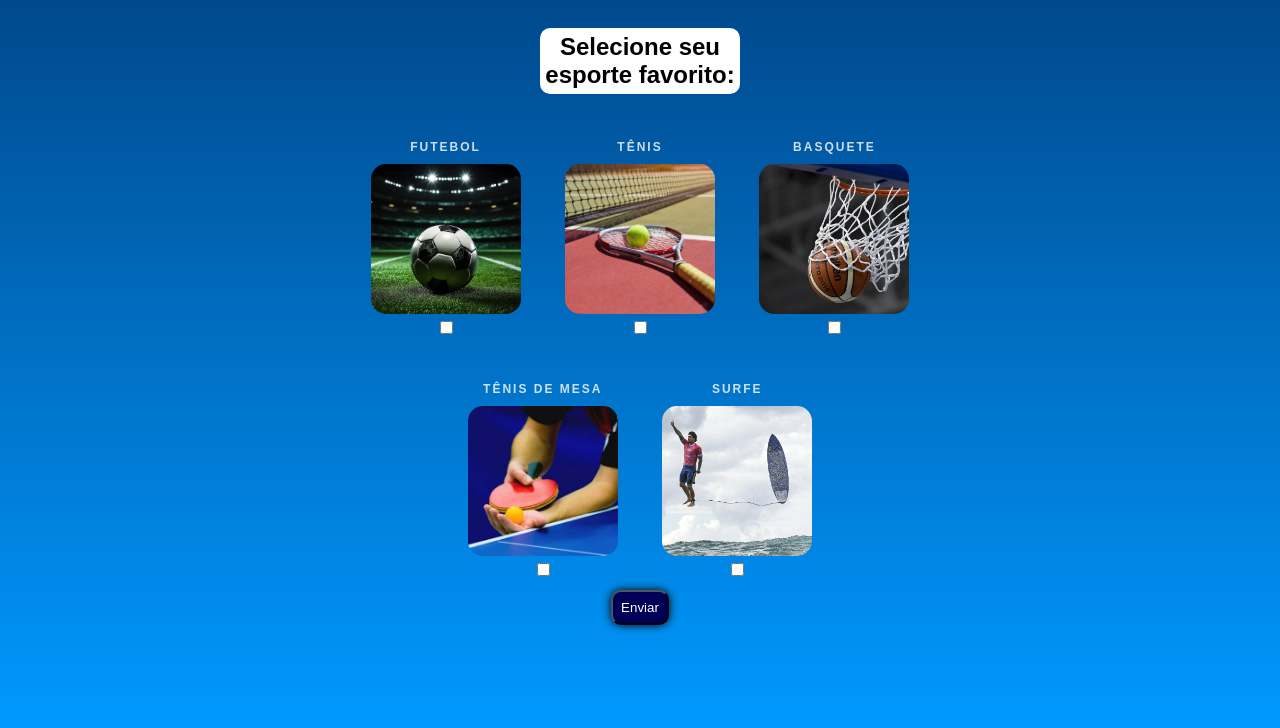
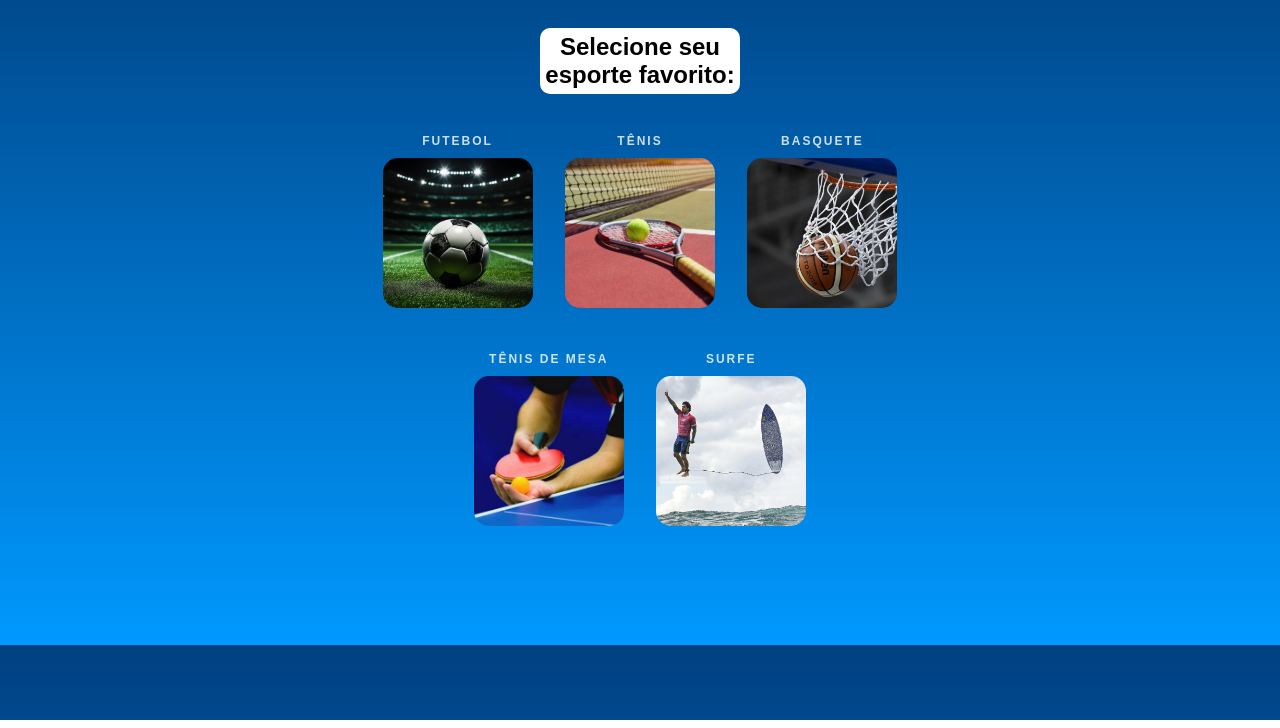
Before and after one commit to MiguelCosta07/TCC_SportQuiz, a PHP site: page / in a window 1280 px wide; the page is wider, and only the part inside the window is pictured. Shown: the part 80-808 px from the top of that part. Run offline with PHP 8.4, Linux system fonts and the light colour scheme.

Commit message:
versao com borda arrumada

```diff
--- a/estilo.css
+++ b/estilo.css
@@ -45,7 +45,7 @@ body {
     padding: 6px;
     border-radius: 20px;
     margin-right: 1086px;
-    background-color: rgba(128, 128, 128, 0.13);
+    background-color: rgba(62, 62, 62, 0.13);
     text-align: left;
     text-shadow: 2px  2px 2px rgb(10, 99, 181);
     color: black;
@@ -97,6 +97,7 @@ transition: all 1s;
 
 .esporte {
     margin-top: 10px;
+    margin-bottom: -10px;
     margin-left: 10px;
     margin-right: 10px;
     width: 150px;
@@ -121,7 +122,7 @@ transition: all 1s;
 .opcao {
     border-radius: 12px;
     display: inline-block;
-    margin: 10px;
+    margin: 4px;
     text-align: center;
     cursor: pointer;
     transition: all 1s;
@@ -129,20 +130,6 @@ transition: all 1s;
 
 .opcao:hover {
     background-color: rgb(0, 145, 255);
-    transition: all 1s;
-}
-
-.confirmar {
-    padding: 8px;
-    border-radius: 10px;
-    box-shadow: 0px 0px 10px black;
-    color: white;
-    background-color: rgb(0, 0, 86);
-}
-
-.confirmar:hover {
-    font-size: 16px;
-    background-color: blue;
     transition: all 1s;
 }
 
@@ -224,10 +211,12 @@ head {
 
 }
 
-.check:hover{
-    box-shadow: 1px 1px 5px darkblue;
-    transition: all 1s;
+.check {
+    appearance: none;
+    -webkit-appearance: none;
+    -moz-appearance: none;
 }
+
 .pgCadas {
     font-size: 14px;
 }
--- a/index.php
+++ b/index.php
@@ -49,20 +49,19 @@
                     <div class="nome">Tênis de mesa</div>
                     <img class="esporte" src="/imagem/ping.jpg" alt="PingPong">
                     <br>
-                    <input class="check" type="checkbox" id="PingPong" name="cores[]" value="Basquete">
+                    <input class="check" type="checkbox" id="PingPong" name="cores[]" value="PingPong">
                 </label>
             </div>
             <div class="opcao">
 
                 <label for="Surfe">
                     <div class="nome">Surfe</div>
-                    <img class="esporte" src="/imagem/surf.jpg" alt="surf">
+                    <img class="esporte" src="/imagem/surf.jpg" alt="Surfe">
                     <br>
-                    <input class="check" type="checkbox" id="surf" name="cores[]" value="surf">
+                    <input class="check" type="checkbox" id="Surfe" name="cores[]" value="Surfe">
                 </label>
             </div>
             <br>
-            <button class="confirmar" type="submit" name="enviar"><a href="login.php">Enviar</a></button>
         </form>
     </div>
 </body>
```
